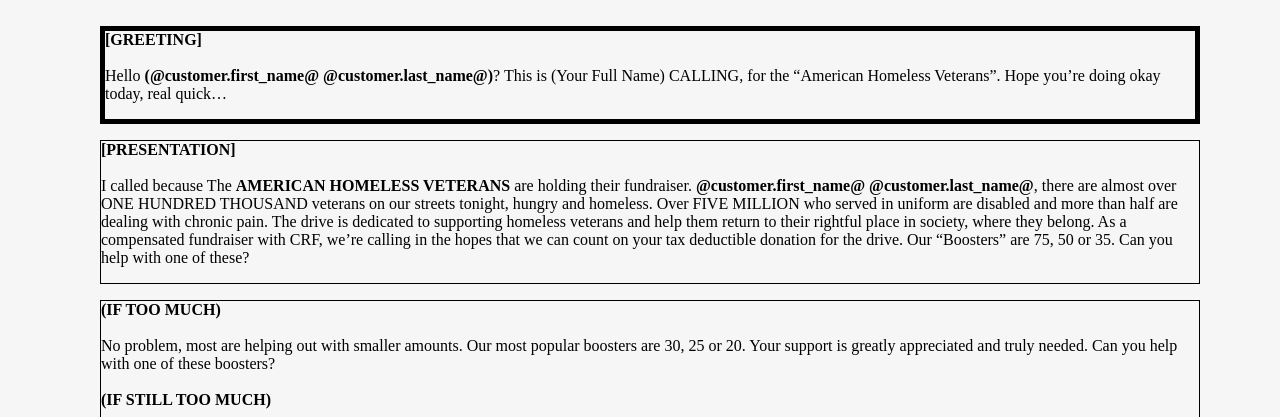
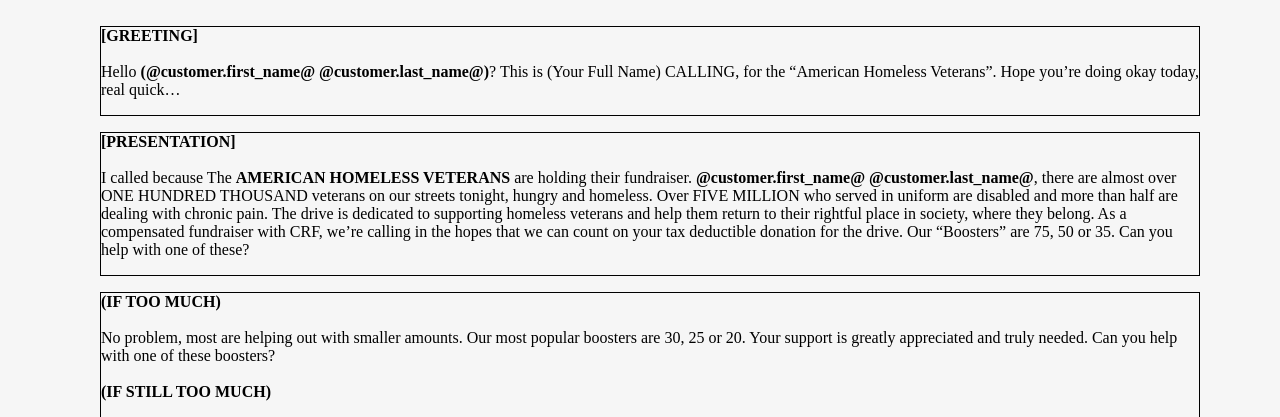
Before and after one commit to HiJoe/test, a plain HTML site: page index.html in a window 1280 px wide. Shown: the part 383-800 px from the top of the page. Drawn offline with Linux system fonts and the light colour scheme; a web font is replaced by a local one.

Commit message:
editing css styling code

```diff
--- a/index.html
+++ b/index.html
@@ -26,7 +26,7 @@
 
         .greeting {
             border-style: solid;
-            border-width: thick;
+            border-width: thin;
         }
 
         .presentation {
```
